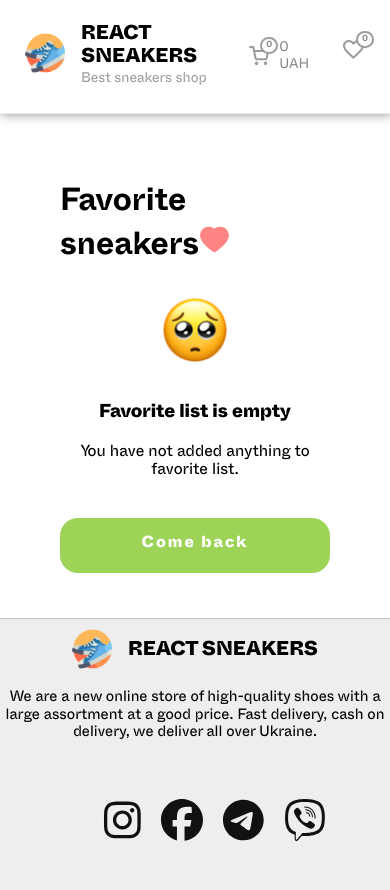
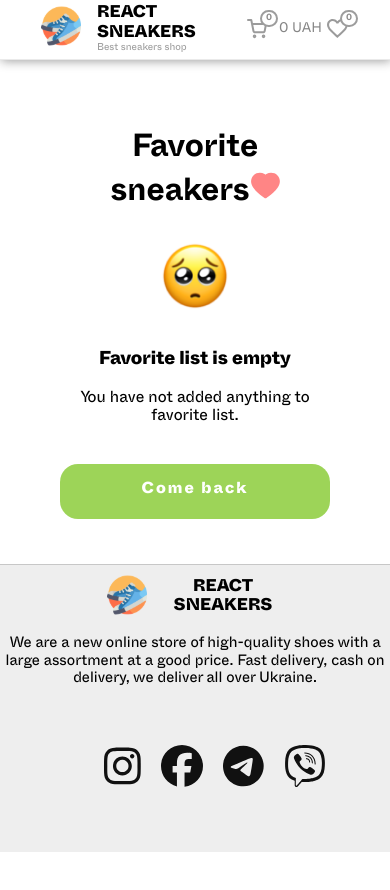
Before and after one commit to BielowAlex/sneakers_shop, a React (Create React App) app: page /favorite in a window 390 px wide. Shown: the top 890 px of the page. After the commit the page ends 852 px from the top, so only its background shows below. Built offline with nearby package versions, Linux system fonts and the light colour scheme.

Commit message:
adaptive

```diff
--- /dev/null
+++ b/src/styles/adaptive.css
@@ -0,0 +1,3 @@
+
+
+/*# sourceMappingURL=adaptive.css.map */
--- /dev/null
+++ b/src/styles/adaptive.scss
@@ -0,0 +1,216 @@
+@media screen and (max-width: 1000px) {
+  .sneakers_list {
+    display: grid;
+    grid-template-columns: repeat(3, 1fr);
+  }
+
+  .slider {
+    display: none;
+  }
+}
+
+@media screen and (max-width: 720px) {
+  .sneakers_list {
+    display: grid;
+    grid-template-columns: repeat(2, 1fr);
+  }
+
+  .sneakers {
+    width: 100%;
+
+    &_top {
+      h2 {
+        text-align: center;
+      }
+
+      &_title {
+        display: flex;
+        flex-direction: column;
+
+        .right_section {
+          display: flex;
+          flex-direction: column-reverse;
+          align-items: center;
+          justify-content: center;
+
+        }
+      }
+    }
+  }
+  .slider {
+    display: none;
+  }
+}
+
+
+@media screen and (max-width: 600px) {
+  .sneakers_list {
+    display: grid;
+    grid-template-columns: repeat(1, 1fr);
+  }
+
+  .slider {
+    display: none;
+  }
+
+  .sneakers {
+    width: 100%;
+
+    &_top {
+      h2 {
+        text-align: center;
+      }
+
+      &_title {
+        display: flex;
+        flex-direction: column;
+
+        .right_section {
+          display: flex;
+          flex-direction: column-reverse;
+          align-items: center;
+          justify-content: center;
+
+        }
+      }
+    }
+  }
+
+  .sneakers_top .right_section .sort {
+    width: 100%;
+
+    display: flex;
+    justify-content: center;
+  }
+
+  .header {
+    padding: 15px;
+    justify-content: space-between;
+    column-gap: 30px;
+
+    &_left {
+
+      .shop_name {
+        display: flex;
+        flex-direction: column;
+        width: 120px;
+
+        h1 {
+          font-weight: 700;
+          font-size: 17px;
+        }
+      }
+    }
+  }
+  .header_right {
+    column-gap: 5px;
+  }
+
+
+  .sneakers_card {
+    margin: 0 auto;
+  }
+
+  .sneakers_top_filter .filter_options {
+    display: flex;
+    justify-content: space-between;
+    flex-direction: column;
+    align-items: center;
+    padding: 0;
+
+    &._active {
+      height: 100%;
+    }
+  }
+
+  .sort_popup {
+    left: 125px;
+  }
+
+  .cart_menu {
+    width: 285px;
+
+  }
+
+  .menu_sneakers_card_right .title h3 {
+    font-weight: 600;
+    font-size: 12px;
+    line-height: 10px;
+    color: #000000;
+  }
+  .subtext {
+    font-weight: 200;
+    font-size: 10px;
+    line-height: 10px;
+    color: #9D9D9D;
+  }
+
+  .price .price_count {
+    font-weight: 400;
+    font-size: 12px;
+    line-height: 12px;
+    color: #000000;
+  }
+
+
+}
+
+@media screen and(max-width: 414px) {
+
+  .sneakers_list {
+    display: grid;
+    grid-template-columns: repeat(1, 1fr);
+  }
+
+  .slider {
+    display: none;
+  }
+
+  .sneakers {
+    width: 100%;
+
+    &_top {
+      h2 {
+        text-align: center;
+      }
+
+      &_title {
+        display: flex;
+        flex-direction: column;
+
+        .right_section {
+          display: flex;
+          flex-direction: column-reverse;
+        }
+      }
+    }
+  }
+
+  .header {
+    padding: 5px;
+    justify-content: center;
+    column-gap: 30px;
+
+    &_left {
+
+      .shop_name {
+        display: flex;
+        flex-direction: column;
+        width: 120px;
+
+        h1 {
+          font-weight: 700;
+          font-size: 17px;
+        }
+      }
+    }
+  }
+  .header_right {
+    column-gap: 5px;
+  }
+
+
+  .sneakers_card {
+    margin: 0 auto;
+  }
+}
--- a/src/styles/components/_cart-menu.scss
+++ b/src/styles/components/_cart-menu.scss
@@ -28,7 +28,6 @@
   box-sizing: border-box;
   display: flex;
   flex-direction: column;
-  //justify-content: space-between;
   row-gap: 30px;
   z-index: 2;
   transition: all 0.7s ease-out;
@@ -87,6 +86,7 @@
   flex-direction: column;
   row-gap: 20px;
   height: 100%;
+  overflow-y: scroll;
 }
 
 .overlay_btn {
--- a/src/styles/import.scss
+++ b/src/styles/import.scss
@@ -7,3 +7,4 @@
 @import "components/list-empty";
 @import "components/login-section";
 @import "components/footer";
+@import "adaptive";
--- a/src/styles/style.css
+++ b/src/styles/style.css
@@ -920,6 +920,7 @@ svg path {
   flex-direction: column;
   row-gap: 20px;
   height: 100%;
+  overflow-y: scroll;
 }
 
 .overlay_btn {
@@ -1097,6 +1098,187 @@ svg path {
   box-shadow: #9D9D9D 1px 1px 10px;
 }
 
+@media screen and (max-width: 1000px) {
+  .sneakers_list {
+    display: grid;
+    grid-template-columns: repeat(3, 1fr);
+  }
+
+  .slider {
+    display: none;
+  }
+}
+@media screen and (max-width: 720px) {
+  .sneakers_list {
+    display: grid;
+    grid-template-columns: repeat(2, 1fr);
+  }
+
+  .sneakers {
+    width: 100%;
+  }
+  .sneakers_top h2 {
+    text-align: center;
+  }
+  .sneakers_top_title {
+    display: flex;
+    flex-direction: column;
+  }
+  .sneakers_top_title .right_section {
+    display: flex;
+    flex-direction: column-reverse;
+    align-items: center;
+    justify-content: center;
+  }
+
+  .slider {
+    display: none;
+  }
+}
+@media screen and (max-width: 600px) {
+  .sneakers_list {
+    display: grid;
+    grid-template-columns: repeat(1, 1fr);
+  }
+
+  .slider {
+    display: none;
+  }
+
+  .sneakers {
+    width: 100%;
+  }
+  .sneakers_top h2 {
+    text-align: center;
+  }
+  .sneakers_top_title {
+    display: flex;
+    flex-direction: column;
+  }
+  .sneakers_top_title .right_section {
+    display: flex;
+    flex-direction: column-reverse;
+    align-items: center;
+    justify-content: center;
+  }
+
+  .sneakers_top .right_section .sort {
+    width: 100%;
+    display: flex;
+    justify-content: center;
+  }
+
+  .header {
+    padding: 15px;
+    justify-content: space-between;
+    column-gap: 30px;
+  }
+  .header_left .shop_name {
+    display: flex;
+    flex-direction: column;
+    width: 120px;
+  }
+  .header_left .shop_name h1 {
+    font-weight: 700;
+    font-size: 17px;
+  }
+
+  .header_right {
+    column-gap: 5px;
+  }
+
+  .sneakers_card {
+    margin: 0 auto;
+  }
+
+  .sneakers_top_filter .filter_options {
+    display: flex;
+    justify-content: space-between;
+    flex-direction: column;
+    align-items: center;
+    padding: 0;
+  }
+  .sneakers_top_filter .filter_options._active {
+    height: 100%;
+  }
+
+  .sort_popup {
+    left: 125px;
+  }
+
+  .cart_menu {
+    width: 285px;
+  }
+
+  .menu_sneakers_card_right .title h3 {
+    font-weight: 600;
+    font-size: 12px;
+    line-height: 10px;
+    color: #000000;
+  }
+
+  .subtext {
+    font-weight: 200;
+    font-size: 10px;
+    line-height: 10px;
+    color: #9D9D9D;
+  }
+
+  .price .price_count {
+    font-weight: 400;
+    font-size: 12px;
+    line-height: 12px;
+    color: #000000;
+  }
+}
+@media screen and (max-width: 414px) {
+  .sneakers_list {
+    display: grid;
+    grid-template-columns: repeat(1, 1fr);
+  }
+
+  .slider {
+    display: none;
+  }
+
+  .sneakers {
+    width: 100%;
+  }
+  .sneakers_top h2 {
+    text-align: center;
+  }
+  .sneakers_top_title {
+    display: flex;
+    flex-direction: column;
+  }
+  .sneakers_top_title .right_section {
+    display: flex;
+    flex-direction: column-reverse;
+  }
+
+  .header {
+    padding: 5px;
+    justify-content: center;
+    column-gap: 30px;
+  }
+  .header_left .shop_name {
+    display: flex;
+    flex-direction: column;
+    width: 120px;
+  }
+  .header_left .shop_name h1 {
+    font-weight: 700;
+    font-size: 17px;
+  }
+
+  .header_right {
+    column-gap: 5px;
+  }
+
+  .sneakers_card {
+    margin: 0 auto;
+  }
+}
 @font-face {
   font-family: "WhyteInktrap";
   src: url("/public/fonts/WhyteInktrap-ExtraLight.woff2"), url("/public/fonts/WhyteInktrap-ExtraLight.woff");
```
Also changed, not shown: 2 other files (tests, documents, lock files or other folders).
